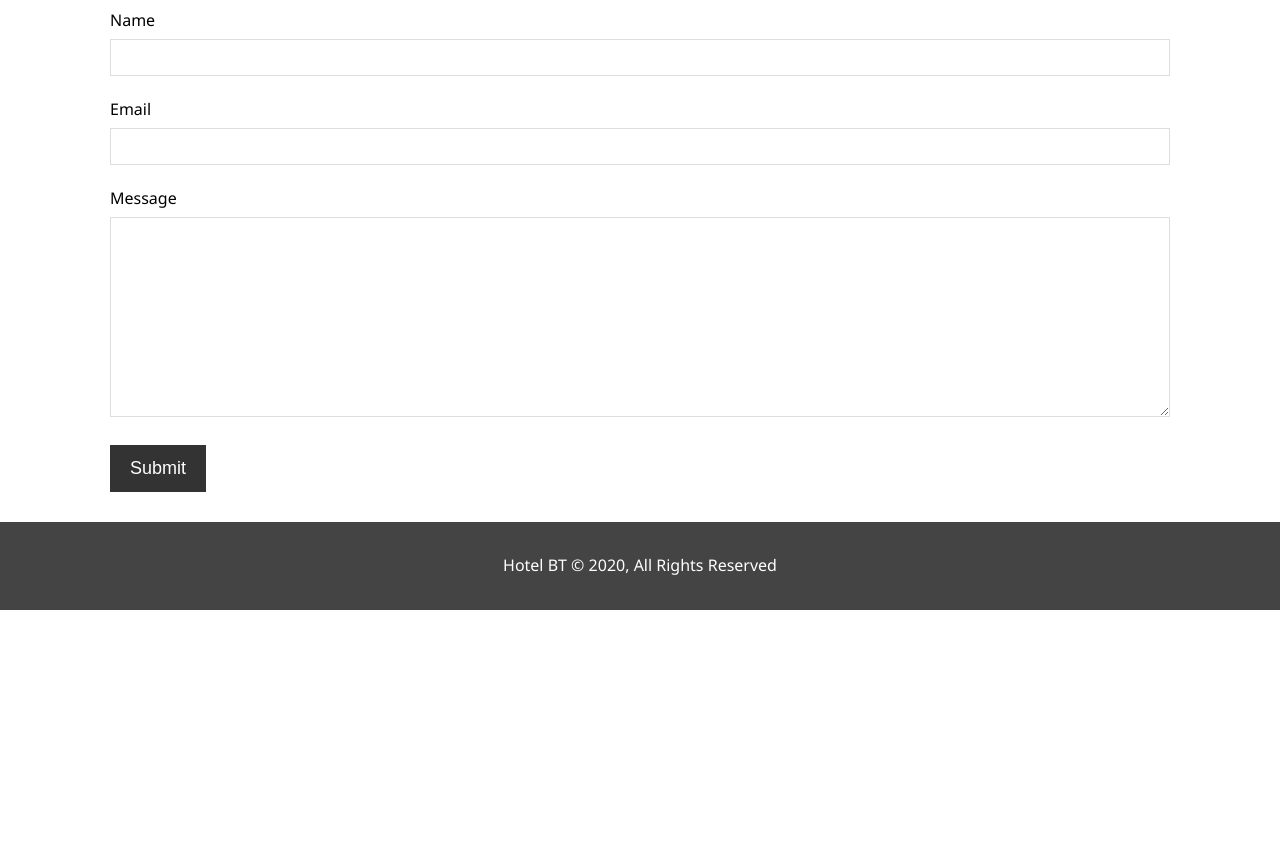
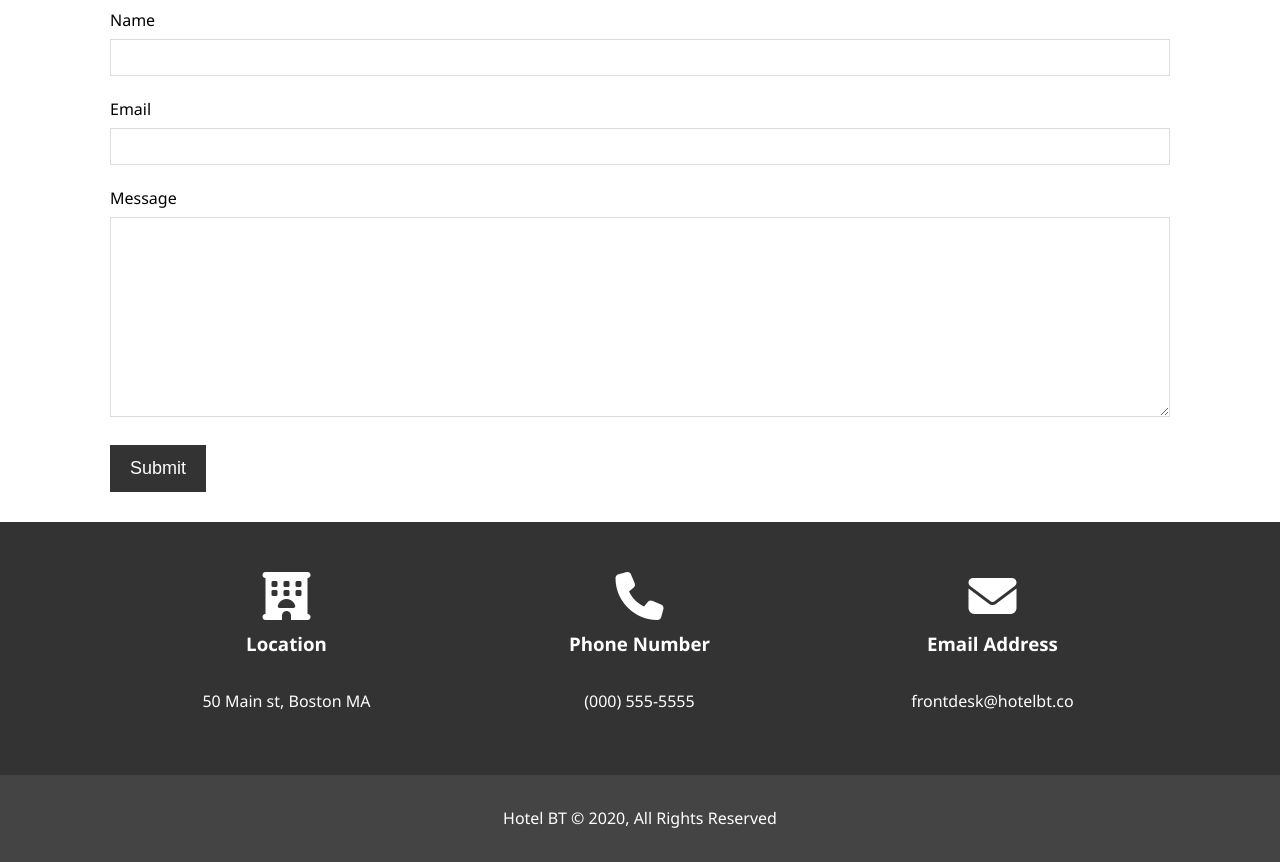
Before and after one commit to argenis0409/hotel-website, a plain HTML site: page contact.html in a window 1280 px wide. Shown: the part 185-1047 px from the top of the page. Before the commit the page ends 800 px from the top, so only its background shows below. Drawn offline with Linux system fonts and the light colour scheme.

Commit message:
updated the contact form within the contact page

```diff
--- a/contact.html
+++ b/contact.html
@@ -45,6 +45,26 @@
             </div>
         </section>
 
+        <section id="contact-info" class="bg-dark">
+            <div class="container">
+                <div class="box">
+                    <i class="fas fa-hotel fa-3x"></i>
+                    <h3>Location</h3>
+                    <p>50 Main st, Boston MA</p>
+                </div>
+                <div class="box">
+                    <i class="fas fa-phone fa-3x"></i>
+                    <h3>Phone Number</h3>
+                    <p>(000) 555-5555</p>
+                </div>
+                <div class="box">
+                    <i class="fas fa-envelope fa-3x"></i>
+                    <h3>Email Address</h3>
+                    <p>frontdesk@hotelbt.co</p>
+                </div>
+            </div>
+        </section>
+
         <footer id="main-footer">
             <p>Hotel BT &copy; 2020, All Rights Reserved</p>
         </footer>
```
